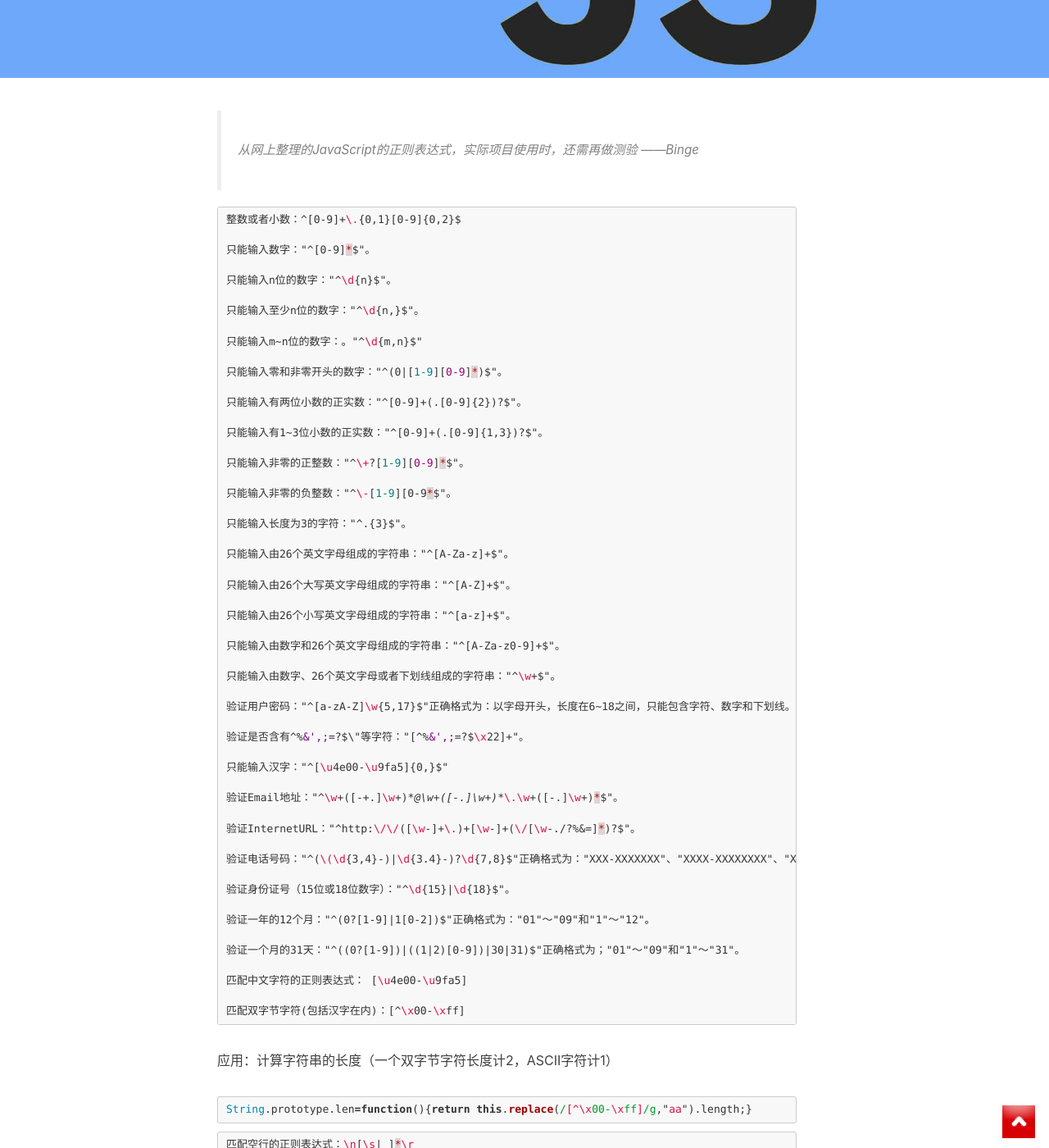
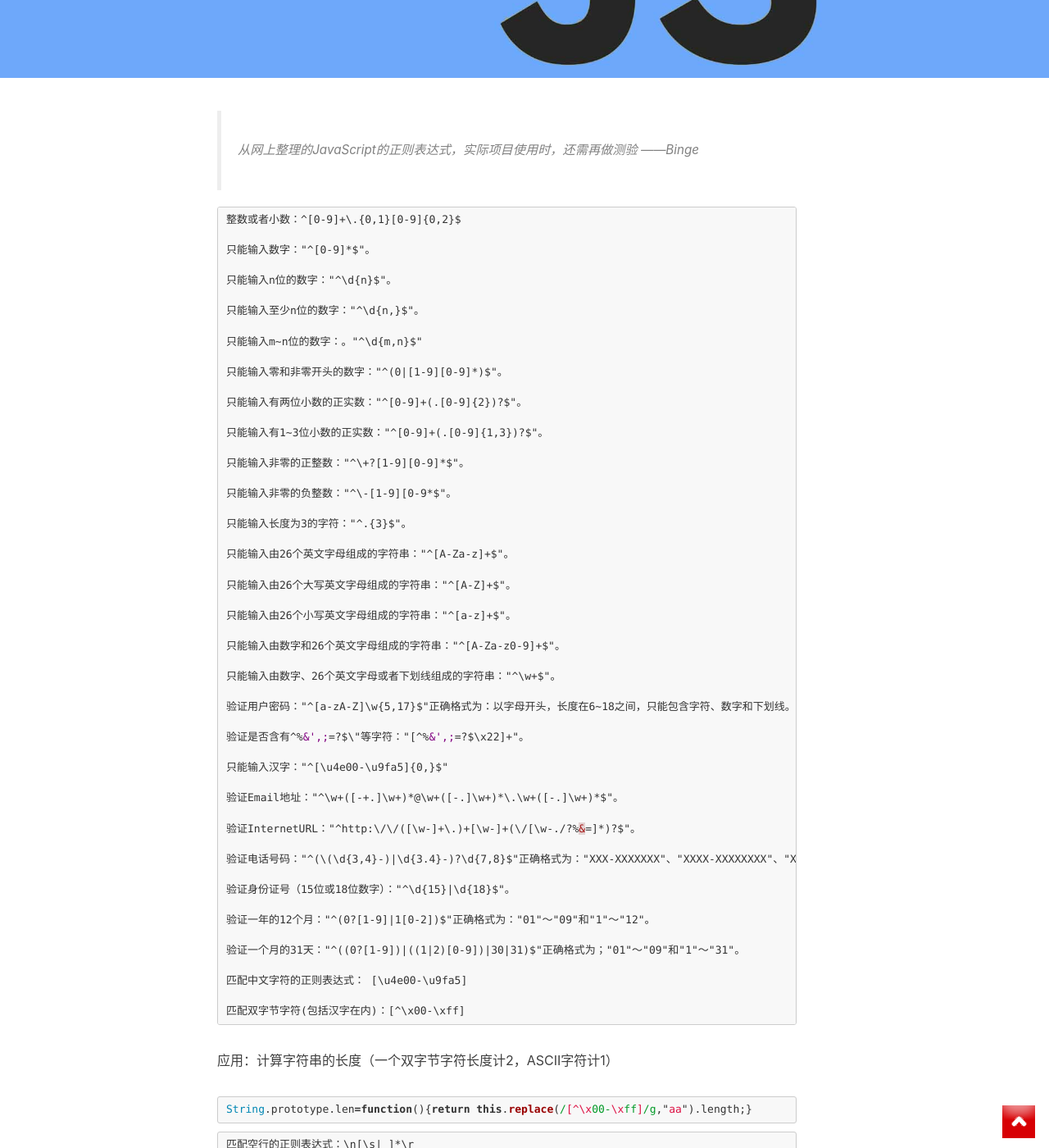
Before and after one commit to bingerambo/bingerambo_Jekyll_deploy, a Jekyll site: the page built from _posts/2016-09-06-javascript-RegExpression.md, in a window 1280 px wide and 1400 px high, scrolled down 428 px. Shown: the whole window at 82% size. Built offline with Jekyll 4.4.1, drawn with Linux system fonts in a browser that asks for light colours; nearby versions of some CDN libraries; comment, search, counter and statistics services are not loaded; some of the changed text lies outside the part shown.

Commit message:
modify post regexpresion

````diff
--- a/_posts/2016-09-06-javascript-RegExpression.md
+++ b/_posts/2016-09-06-javascript-RegExpression.md
@@ -19,7 +19,7 @@
 <br />
 <br />
 
-```md
+```html
 整数或者小数：^[0-9]+\.{0,1}[0-9]{0,2}$
 
 只能输入数字："^[0-9]*$"。
@@ -81,7 +81,7 @@
 String.prototype.len=function(){return this.replace(/[^\x00-\xff]/g,"aa").length;}
 ```
 
-```md
+```html
 匹配空行的正则表达式：\n[\s| ]*\r
 
 匹配html标签的正则表达式：<(.*)>(.*)<\/(.*)>|<(.*)\/>
````
